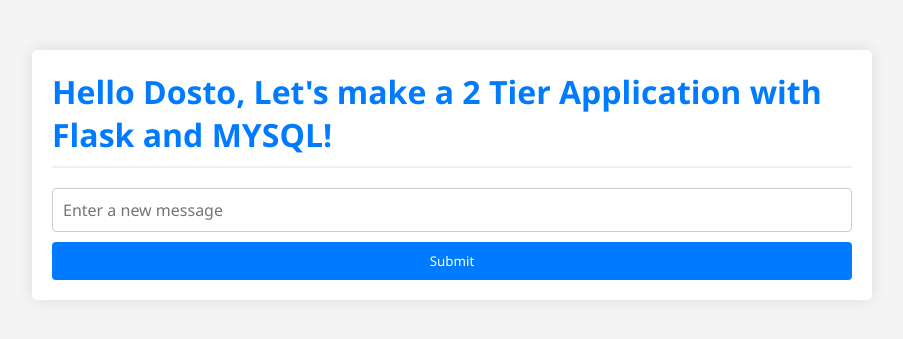
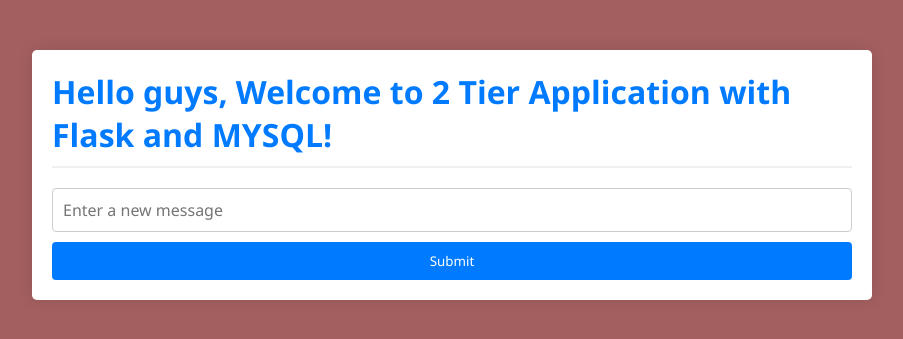
Before and after one commit to raghvendratyagi/2-tier-flask-application, a Flask app: page / in a window 1280 px wide. Shown: the top 339 px of the page, without its empty margins (188-1091 px from the left). Run offline with Flask 2, Linux system fonts and the light colour scheme; data that the repository does not hold is empty; some libraries are stand-ins or nearby versions.

Commit message:
Update index.html

```diff
--- a/templates/index.html
+++ b/templates/index.html
@@ -13,7 +13,7 @@
         }
 
         body {
-            background-color: #f4f4f4;
+            background-color: #a35f5f;
         }
 
         .container {
@@ -93,8 +93,8 @@
 
 <body>
     <div class="container">
-        <h1>Hello Dosto,
-            Let's make a 2 Tier Application with Flask and MYSQL!</h1>
+        <h1>Hello guys,
+            Welcome to 2 Tier Application with Flask and MYSQL!</h1>
         {% for message in messages %}
             <p>{{ message[0] }}</p>
         {% endfor %}
@@ -104,6 +104,7 @@
             <input type="submit" value="Submit">
         </form>
     </div>
+
 </body>
 
 </html>
```
